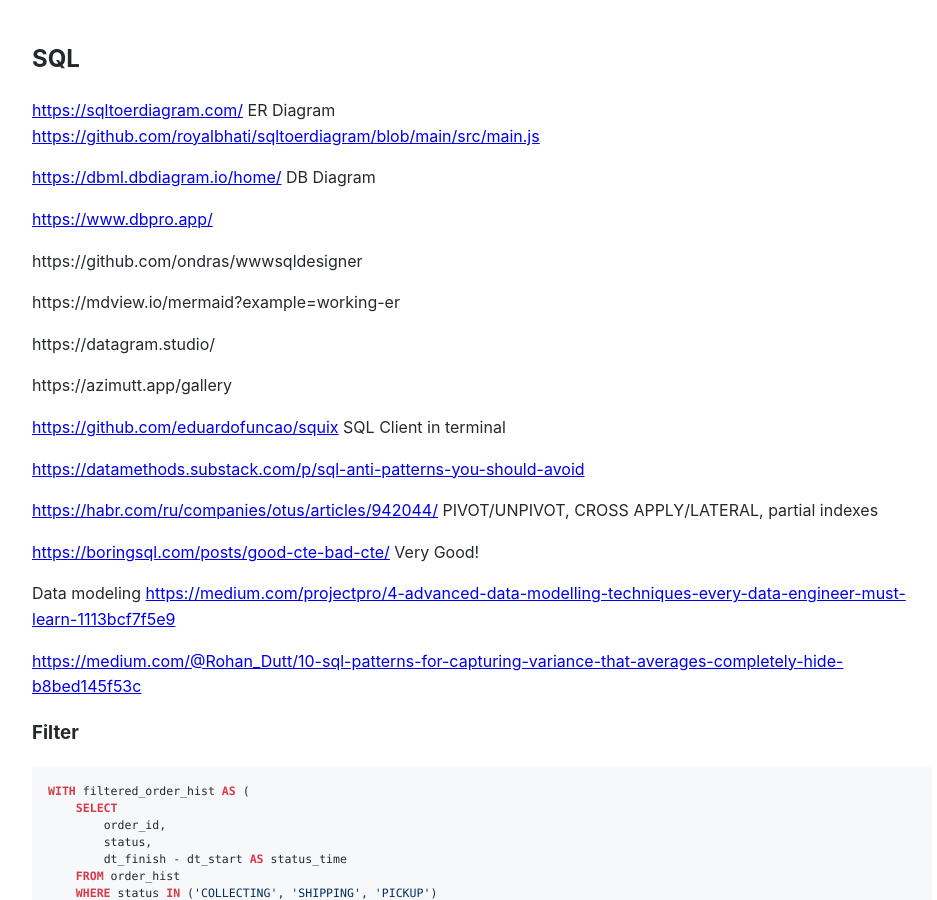
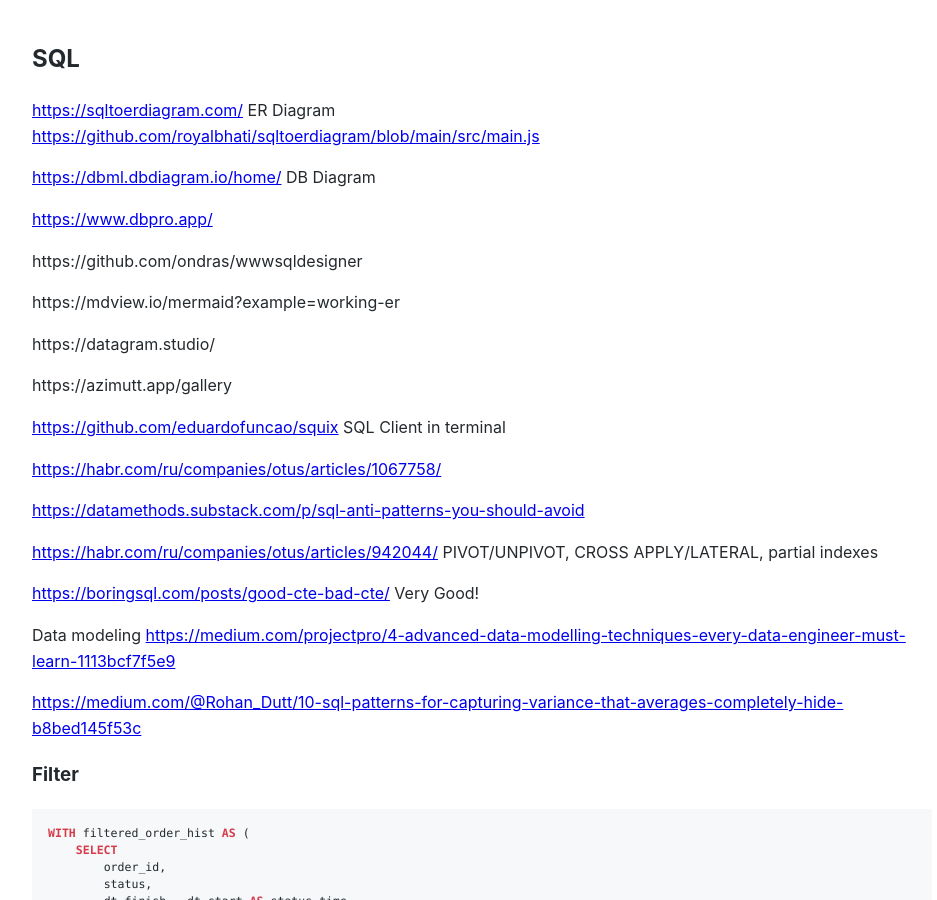
Before and after one commit to Michael-Lubinsky/michael-lubinsky.github.com, a Jekyll site: the page built from pg/sql.md, in a window 1280 px wide and 900 px high. Shown: the whole window, without its empty margins (158-1095 px from the left). Built offline with Jekyll 4.4.1, drawn with Linux system fonts in a browser that asks for light colours; our own code applies the rules of GitHub Pages for plain Markdown files.

Commit message:
Fix formatting issues in sql.md links

```diff
--- a/pg/sql.md
+++ b/pg/sql.md
@@ -18,7 +18,7 @@
 
 <https://github.com/eduardofuncao/squix> SQL Client in terminal
 
-
+<https://habr.com/ru/companies/otus/articles/1067758/>
 
 <https://datamethods.substack.com/p/sql-anti-patterns-you-should-avoid>
 
```
